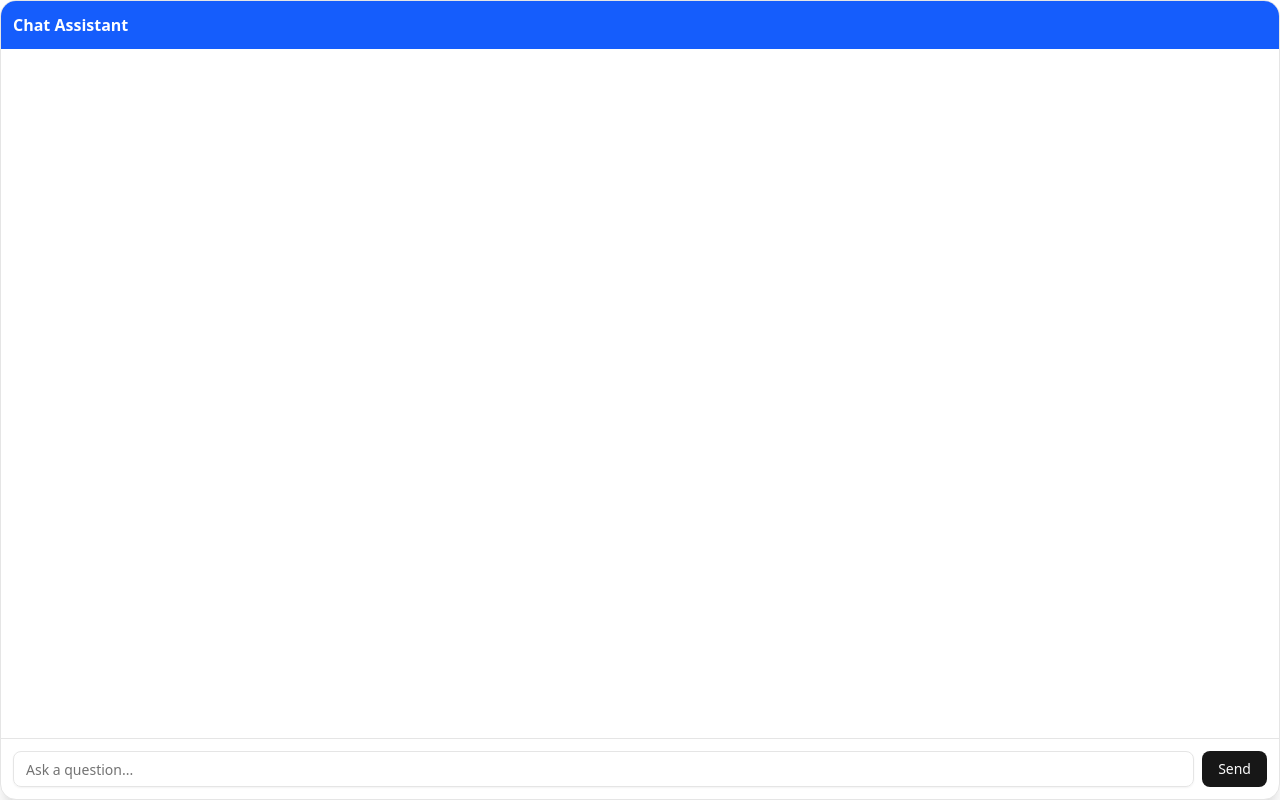
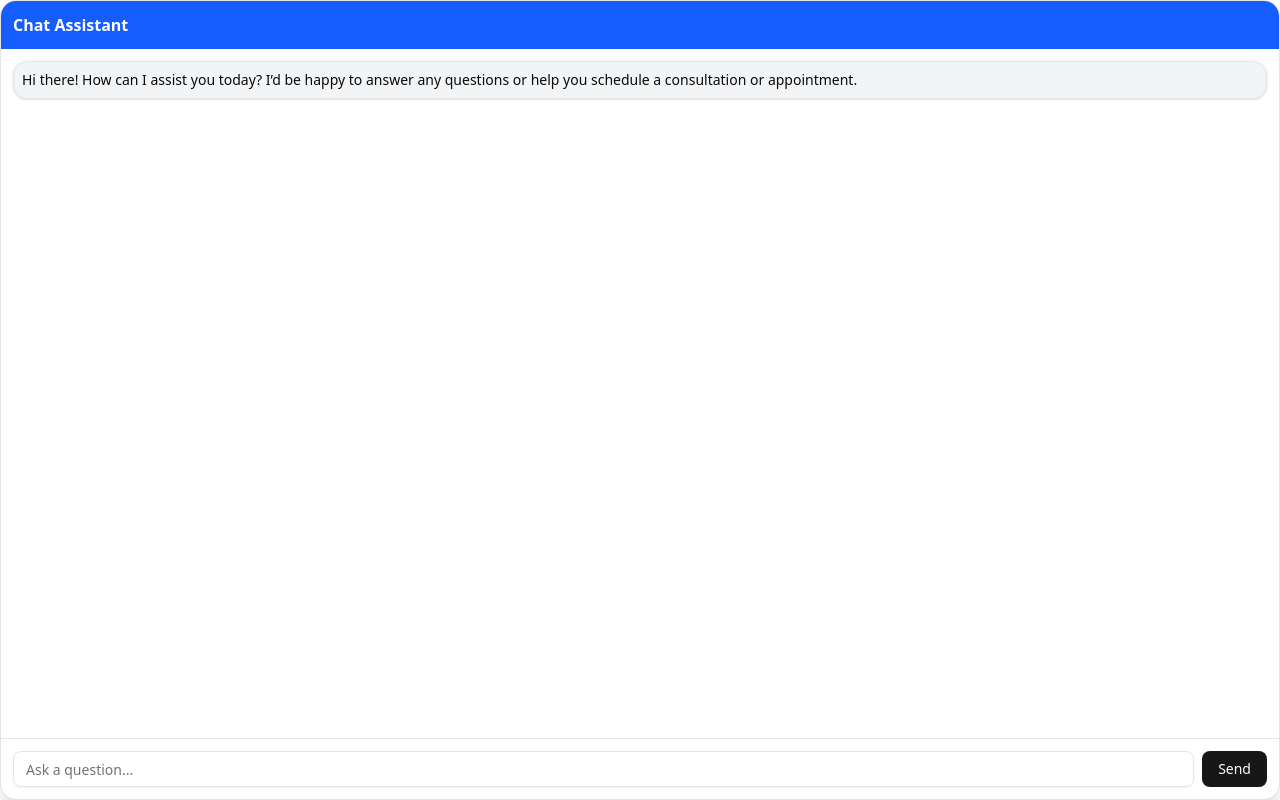
Before and after one commit to Tylerw7/cbw_rag_frontend, a Next.js app: page / in a window 1280 px wide. Built offline with nearby package versions, Linux system fonts and the light colour scheme.

Commit message:
updated message state

```diff
--- a/app/page.tsx
+++ b/app/page.tsx
@@ -15,7 +15,9 @@ type Message = {
 
 export default function ChatWidget() {
   const [query, setQuery] = useState('');
-  const [messages, setMessages] = useState<Message[]>([]);
+  const [messages, setMessages] = useState<Message[]>([
+    {role: "assistant", text: "Hi there! How can I assist you today? I’d be happy to answer any questions or help you schedule a consultation or appointment."}
+  ]);
   const [loading, setLoading] = useState(false);
 
   // Ref for messages container
```
